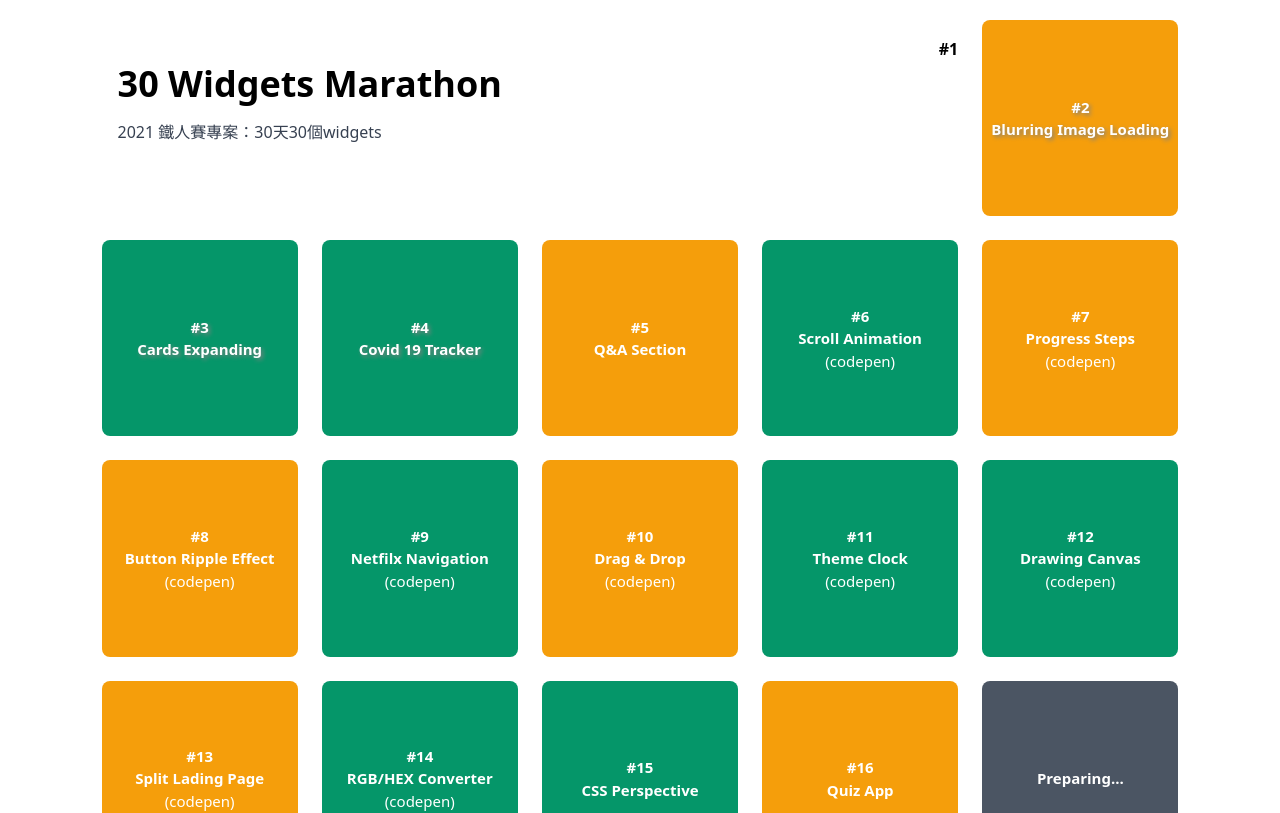
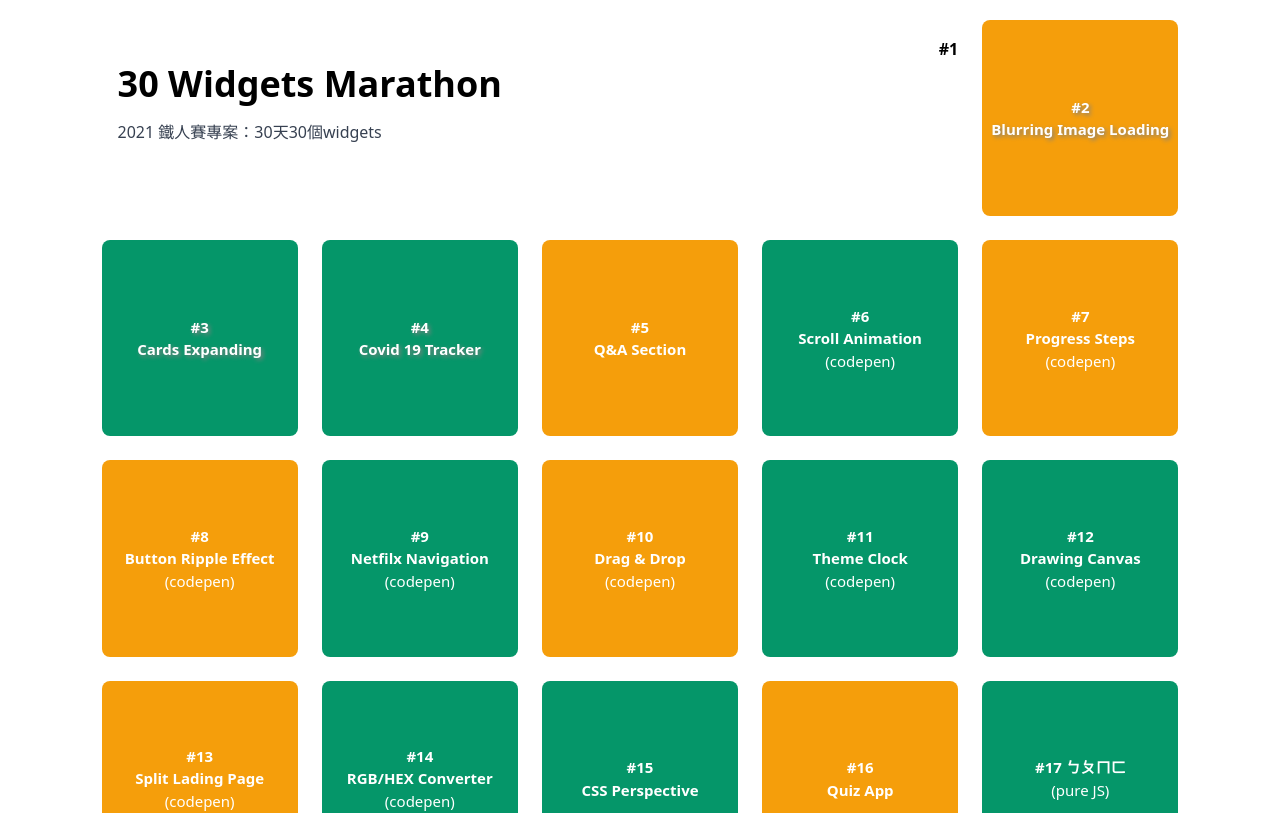
Before and after one commit to ChenSingYo/30WidgetsMarathon, a Vue app: page /#/ in a window 1280 px wide. Shown: the top 813 px of the page. Built offline with nearby package versions, Linux system fonts and the light colour scheme; some icons are missing.

Commit message:
feature #17 bopomofo

```diff
--- a/src/views/Home.vue
+++ b/src/views/Home.vue
@@ -271,12 +271,14 @@
 				<p class="font-bold text-shadow-sm">Quiz App</p>
 			</div>
 		</router-link>
-
+<a href="https://popworld-test.vercel.app/" target="_blank">
 		<div
-			class="card h-[100px] bg-gray-600 hover:bg-green-500 xs:h-auto xs:square"
+			class="card h-[100px] bg-green-600 hover:bg-green-500 xs:h-auto xs:square"
 		>
-			<p class="font-bold text-shadow-sm">Preparing...</p>
+			<span class="font-bold text-shadow-sm">#17 ㄅㄆㄇㄈ</span>
+			<span>(pure JS)</span>
 		</div>
+		</a>
 		<div
 			class="card h-[100px] bg-gray-600 hover:bg-green-500 xs:h-auto xs:square"
 		>
```
